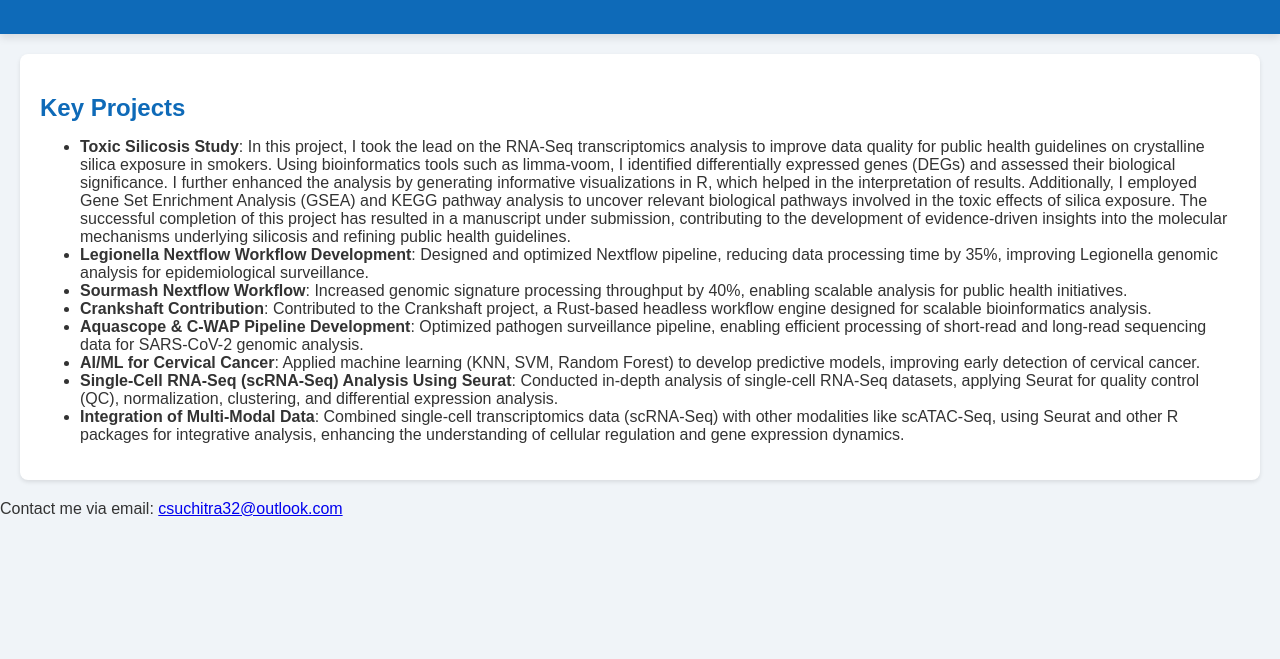
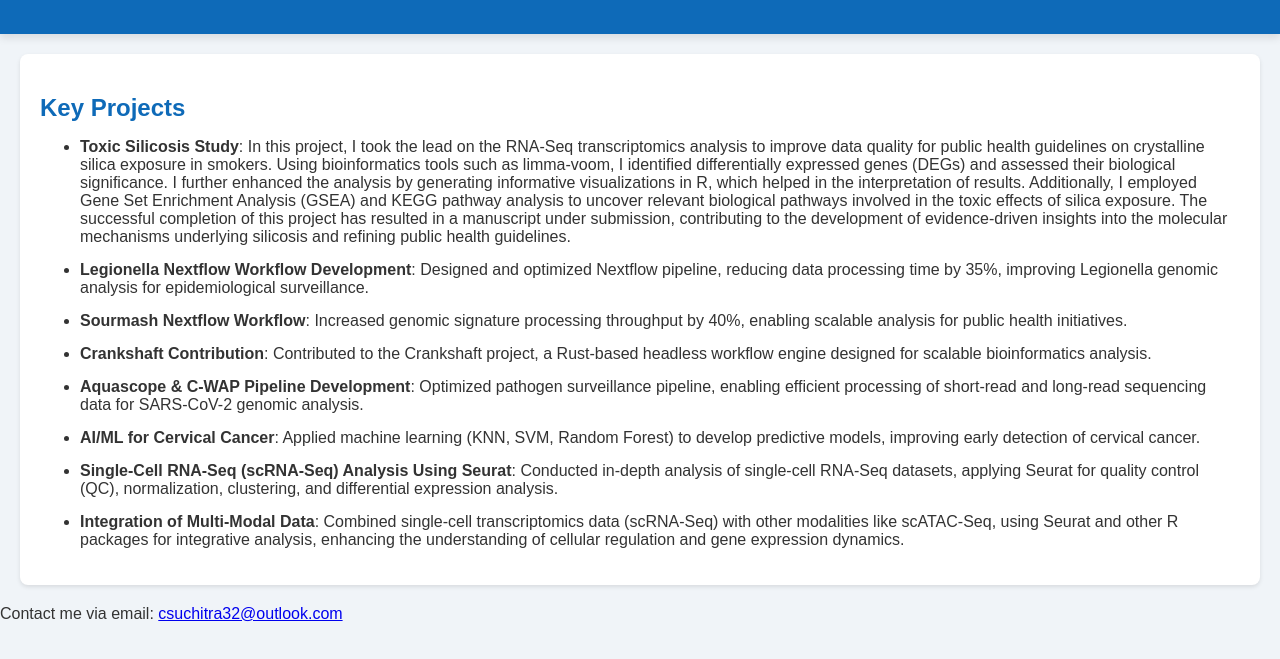
Before and after one commit to schavan023/suchitrachavan.github.io, a plain HTML site: page projects.html in a window 1280 px wide. Shown: the part 123-782 px from the top of the page. Drawn offline with Linux system fonts and the light colour scheme.

Commit message:
Update projects.html

```diff
--- a/projects.html
+++ b/projects.html
@@ -5,6 +5,11 @@
     <meta name="viewport" content="width=device-width, initial-scale=1.0">
     <title>Projects - Suchitra Chavan</title>
     <link rel="stylesheet" href="styles.css"> <!-- Link to your CSS for styling -->
+    <style>
+        li {
+            margin-bottom: 15px; /* Adjust the value as needed */
+        }
+    </style>
 </head>
 <body>
     <header>
```
